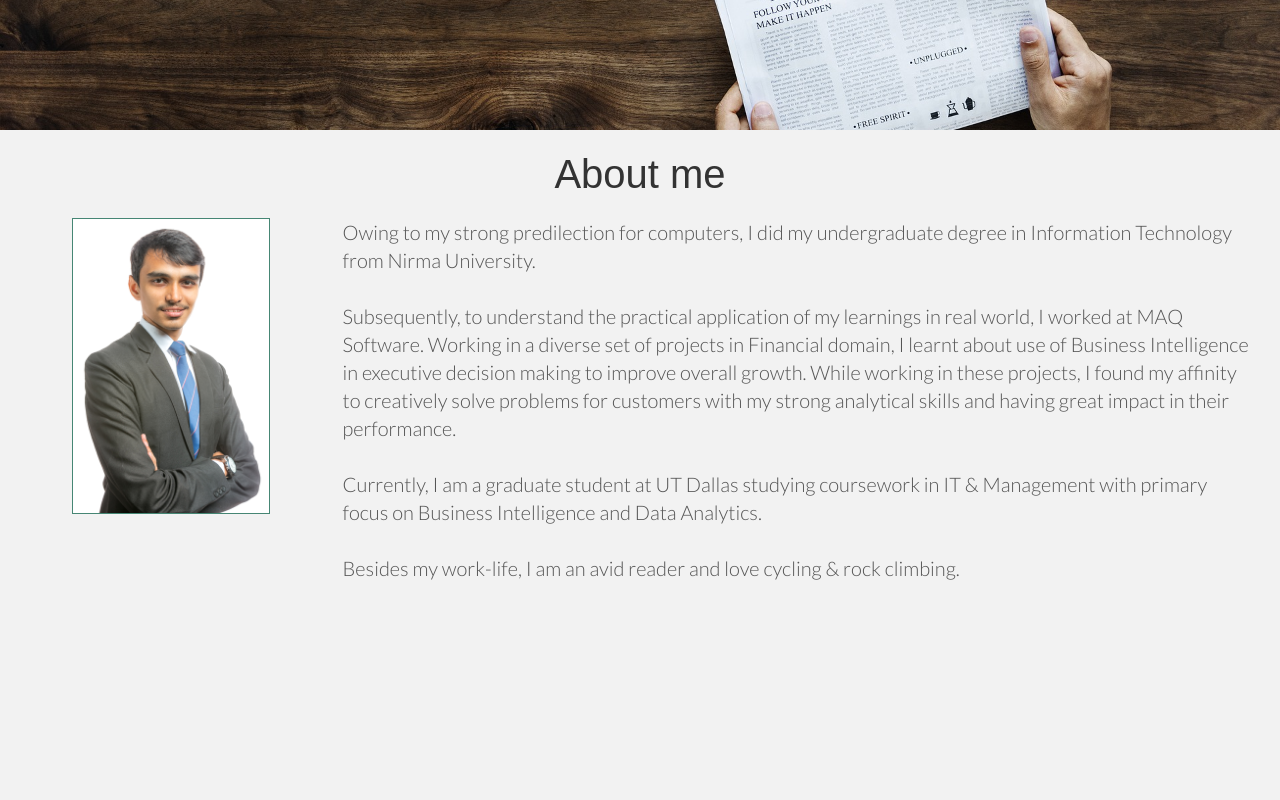
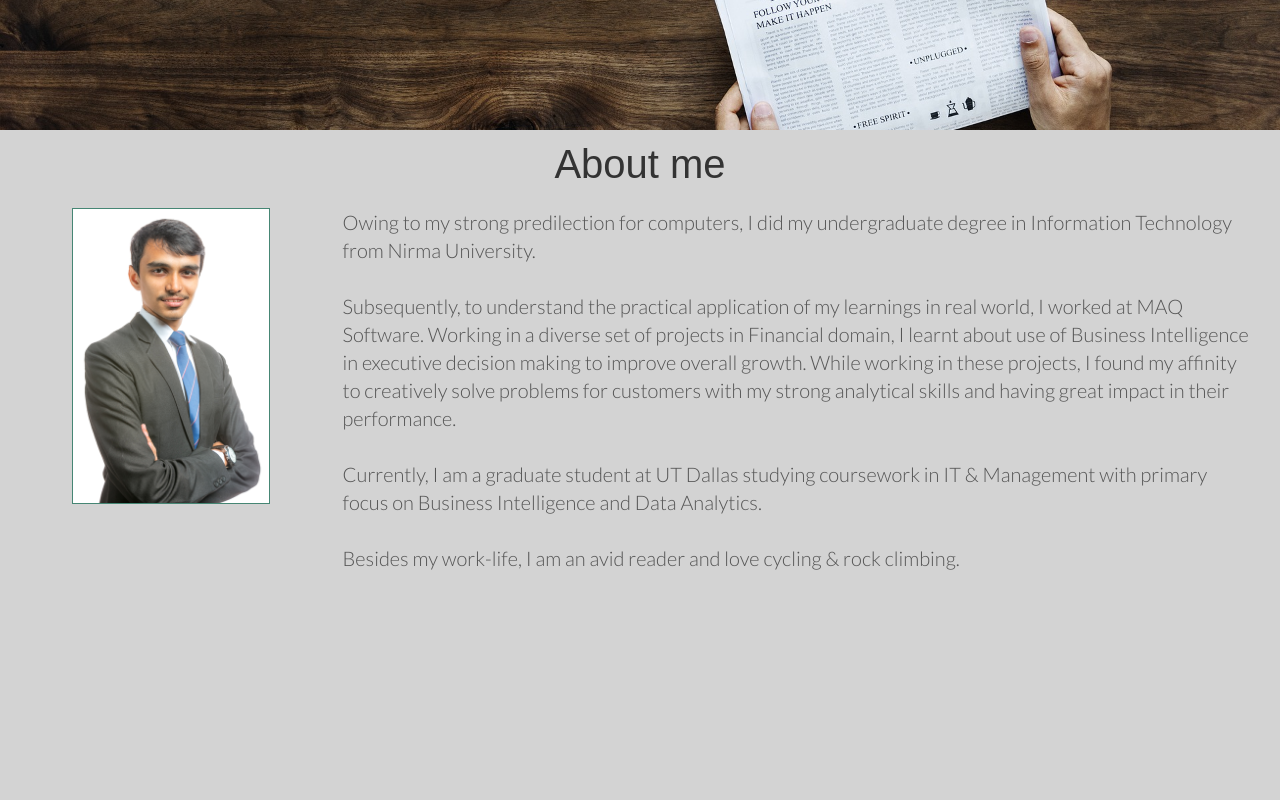
Before and after one commit to siddharthdave222/siddharthdave222.github.io, a plain HTML site: page index.html in a window 1280 px wide. Shown: the part 600-1400 px from the top of the page. Drawn offline with nearby package versions, Linux system fonts and the light colour scheme; some packages are replaced by stand-ins of ours.

Commit message:
Updated background colors

```diff
--- a/css/index.css
+++ b/css/index.css
@@ -112,7 +112,7 @@ hr {
 }
 
 #workexcertwrap {
-    background-color: #bcdcd3;
+    background-color: white;
     padding-top: 20px;
     padding-bottom: 10px;
     background-size: cover;
@@ -176,8 +176,7 @@ hr {
 #aboutwrap {
     overflow: auto;
     text-align: center;
-    margin-top: 10px;
-    margin-bottom: 10px;
+    background-color: lightgray;
 }
 
     #aboutwrap p {
```
